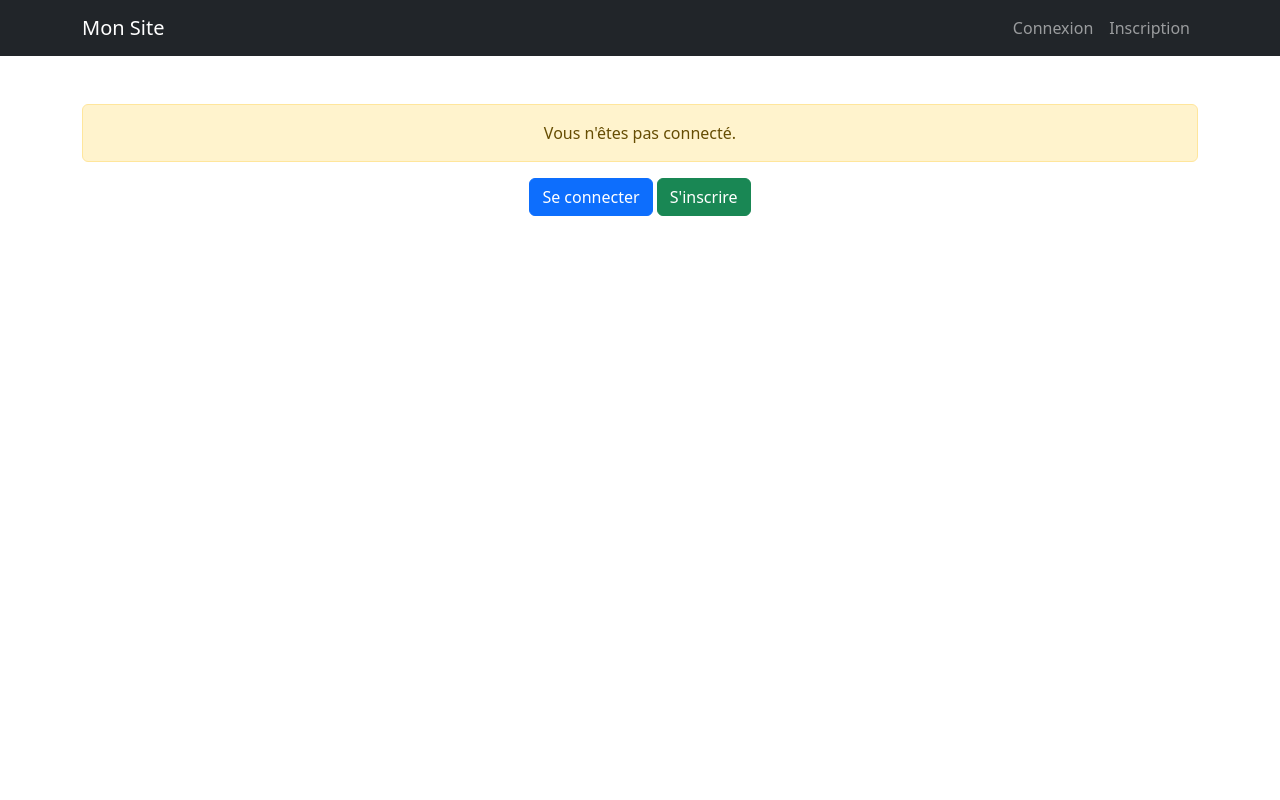
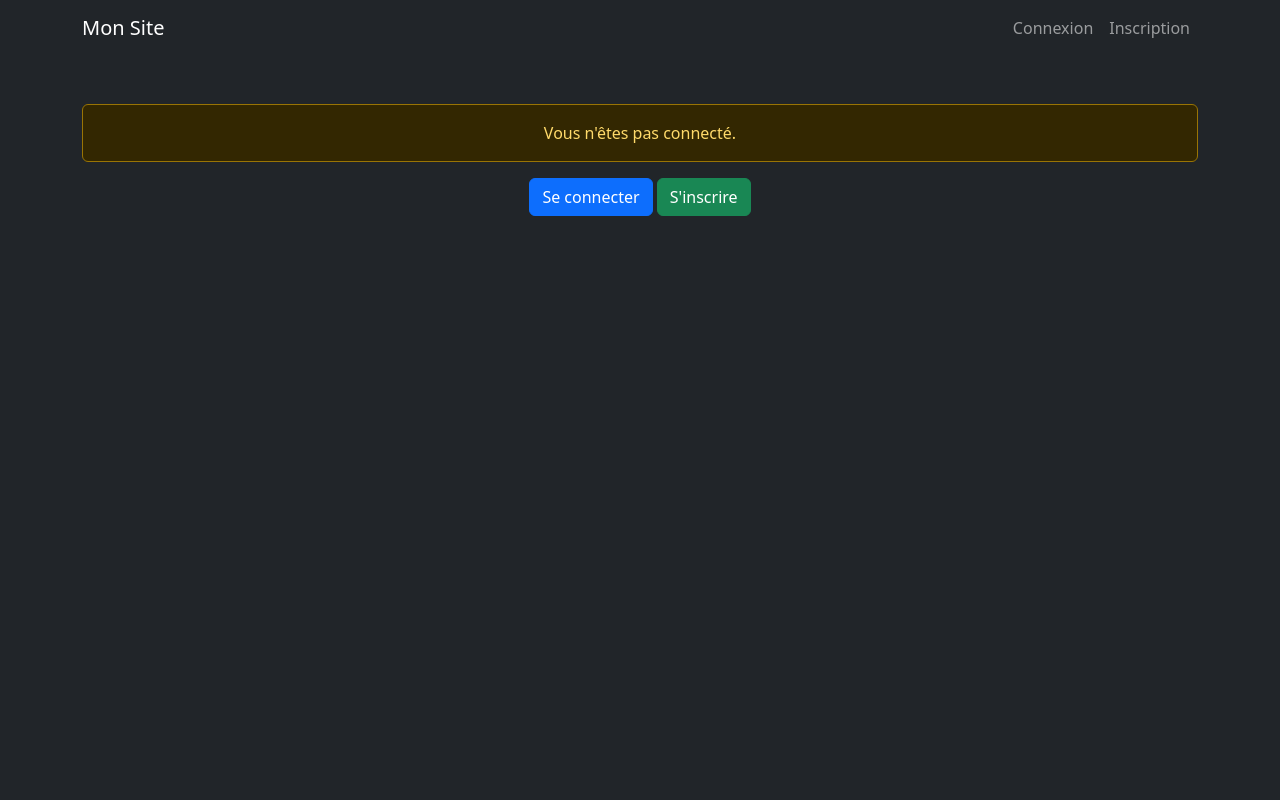
Before and after one commit to thehanatos/P9_LitReview, a Django app: page / in a window 1280 px wide. Run offline with Django 5.2, Linux system fonts and the light colour scheme.

Commit message:
add dark background

```diff
--- a/litreview/templates/base.html
+++ b/litreview/templates/base.html
@@ -1,5 +1,5 @@
 <!DOCTYPE html>
-<html lang="fr">
+<html lang="fr" data-bs-theme="dark"> <!-- Mode sombre forcé -->
 <head>
     <meta charset="UTF-8">
     <meta name="viewport" content="width=device-width, initial-scale=1">
@@ -15,9 +15,8 @@
             margin: auto;
         }
     </style>
-    <link href="login.css" rel="stylesheet">
 </head>
-<body class="d-flex flex-column min-vh-100">
+<body class="d-flex flex-column min-vh-100 bg-dark text-white"> <!-- Fond sombre et texte blanc -->
 
     <!-- Navbar -->
     <nav class="navbar navbar-expand-lg navbar-dark bg-dark">
```
